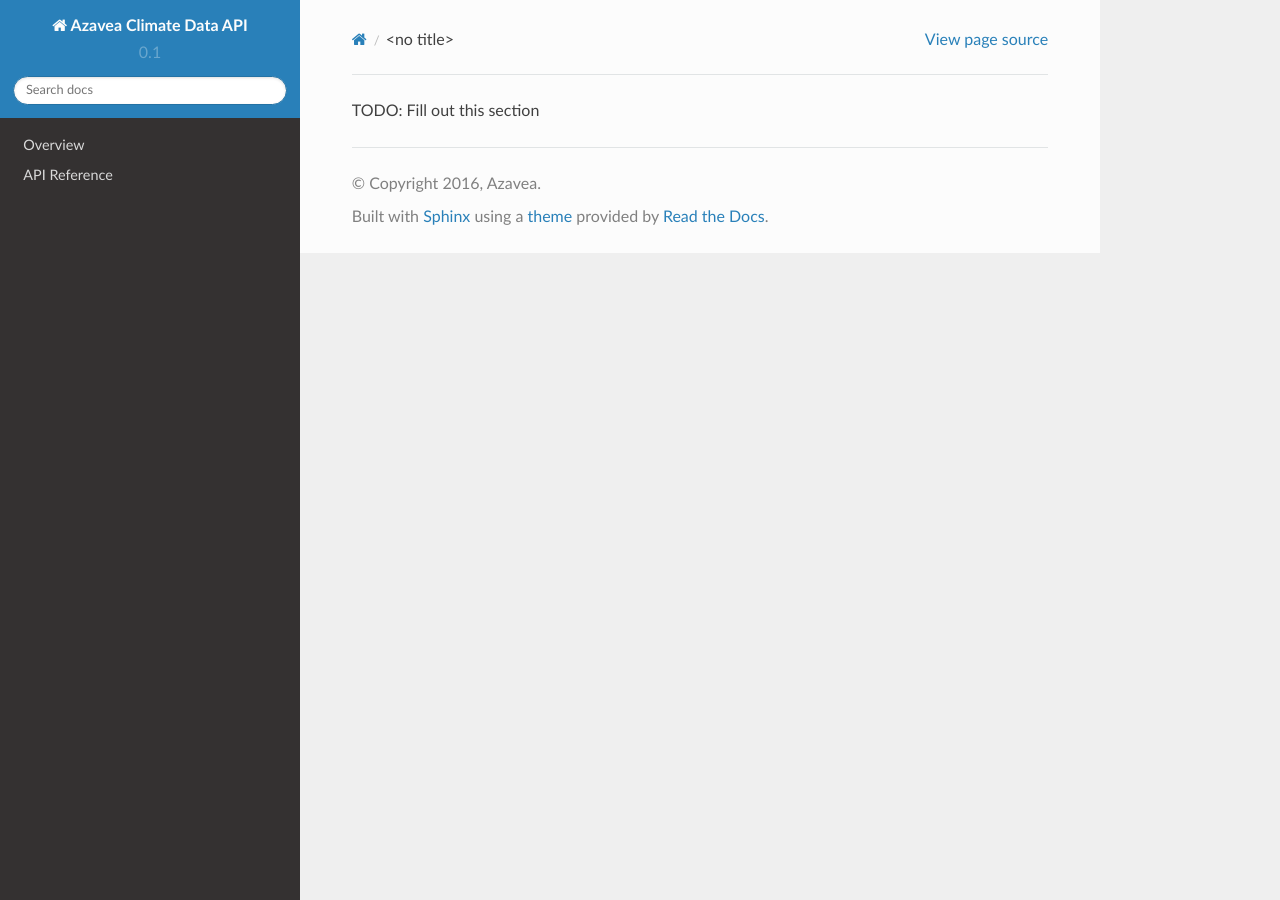
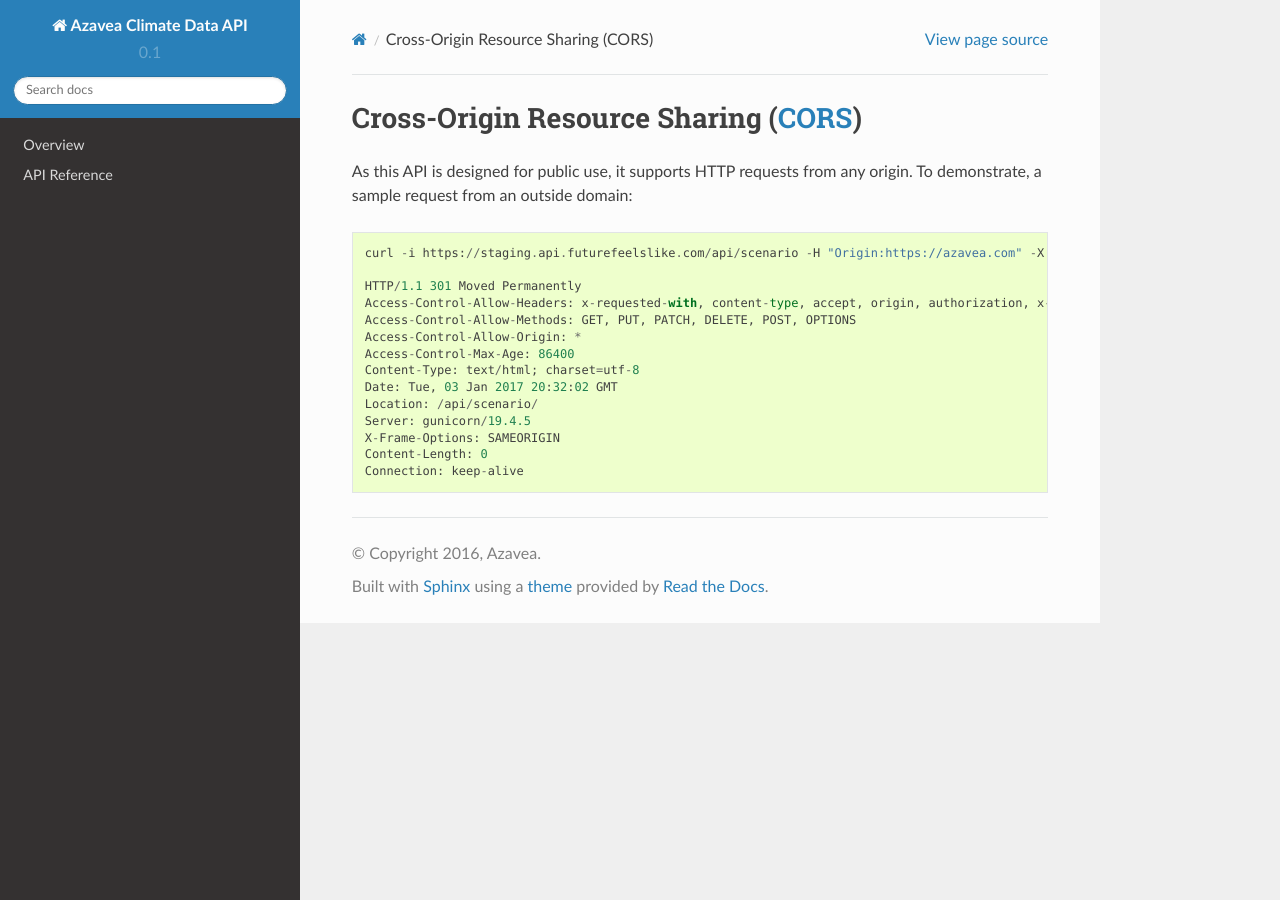
Before and after one commit to azavea/climate-change-api, a Sphinx documentation site: the page built from doc/source/overview/cors.rst, in a window 1280 px wide. Built offline with Sphinx 7.4.7 and the Read the Docs theme 2.0.0, drawn with Linux system fonts in a browser that asks for light colours.

Commit message:
Add Overview:CORS to docs

```diff
--- a/doc/source/overview/cors.rst
+++ b/doc/source/overview/cors.rst
@@ -1,2 +1,21 @@
+Cross-Origin Resource Sharing (`CORS`__)
+'''''''''''''''''''''''''''''''''''''
 
-TODO: Fill out this section
+__ https://developer.mozilla.org/en-US/docs/Web/HTTP/Access_control_CORS
+
+As this API is designed for public use, it supports HTTP requests from any origin. To demonstrate, a sample request from an outside domain::
+
+   curl -i https://staging.api.futurefeelslike.com/api/scenario -H "Origin:https://azavea.com" -X OPTIONS
+
+   HTTP/1.1 301 Moved Permanently
+   Access-Control-Allow-Headers: x-requested-with, content-type, accept, origin, authorization, x-csrftoken, user-agent, accept-encoding
+   Access-Control-Allow-Methods: GET, PUT, PATCH, DELETE, POST, OPTIONS
+   Access-Control-Allow-Origin: *
+   Access-Control-Max-Age: 86400
+   Content-Type: text/html; charset=utf-8
+   Date: Tue, 03 Jan 2017 20:32:02 GMT
+   Location: /api/scenario/
+   Server: gunicorn/19.4.5
+   X-Frame-Options: SAMEORIGIN
+   Content-Length: 0
+   Connection: keep-alive
```
